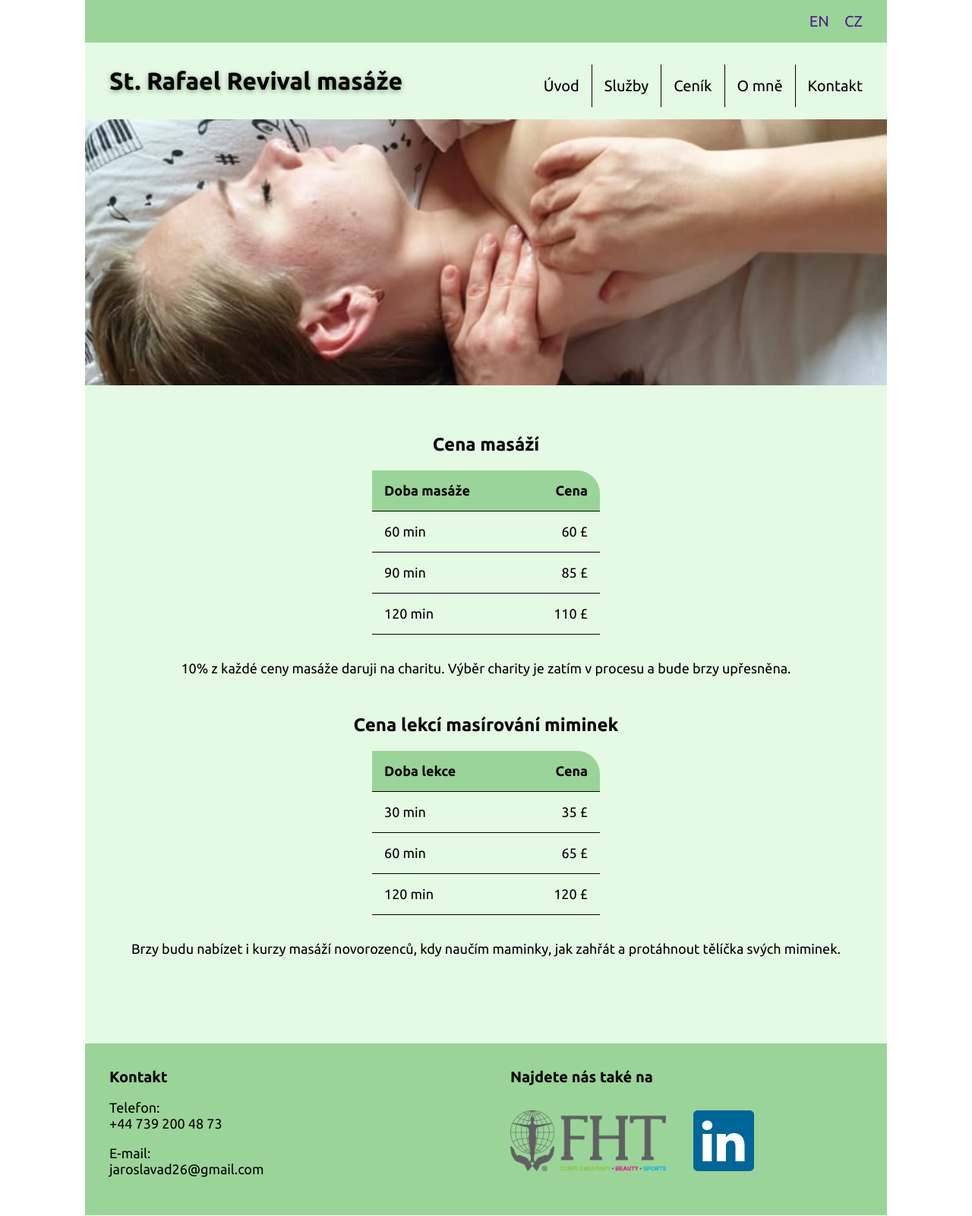
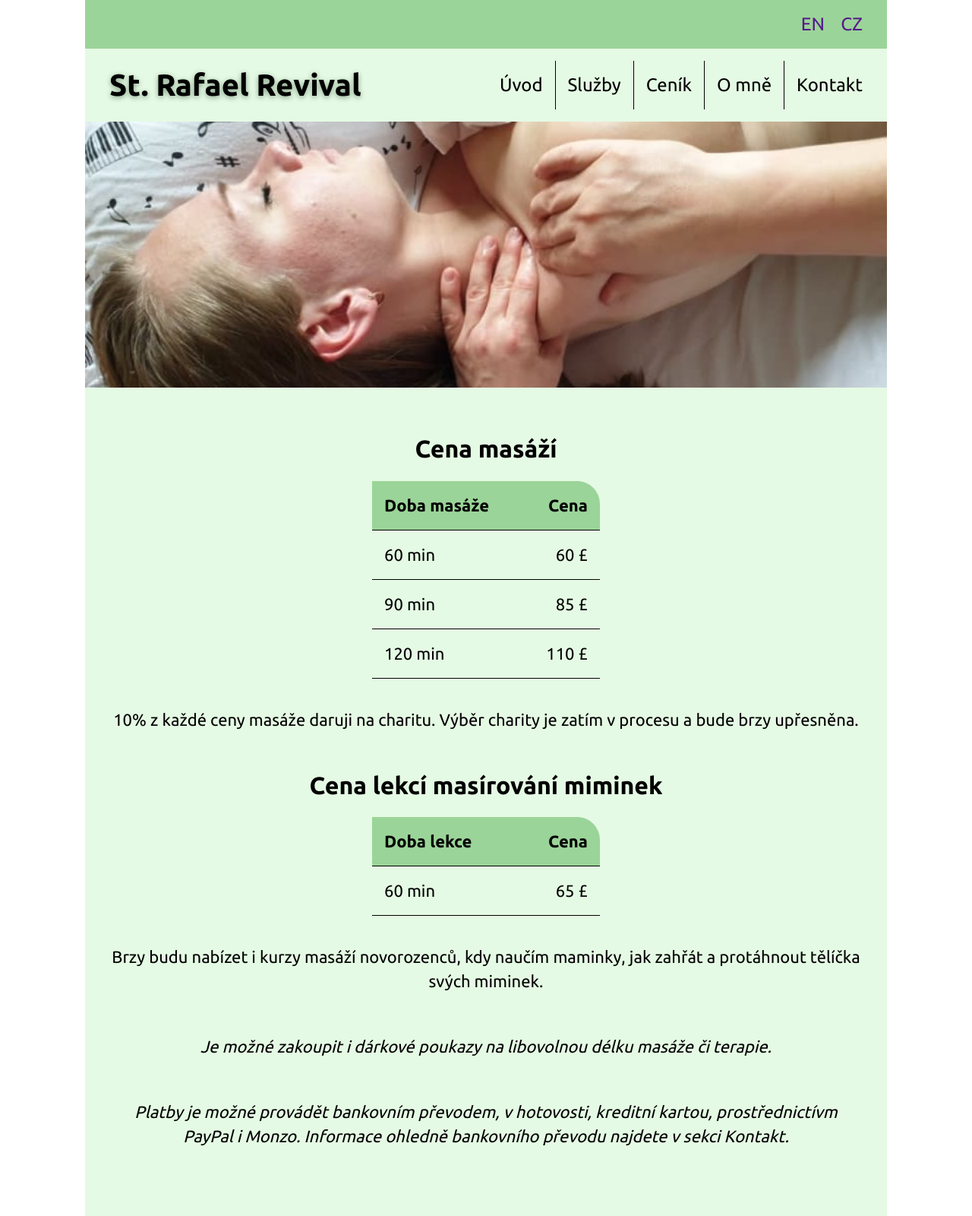
Before and after one commit to MonikaBuzkova/Zaverecny-projekt, an Eleventy site: page cenik.html in a window 1280 px wide. Shown: the top 1600 px of the page at 76% size. Built offline with nearby package versions, Linux system fonts and the light colour scheme; Eleventy itself is replaced by a stand-in of ours; files that its build step writes are made by us from their sources.

Commit message:
Slavky pozadavky

```diff
--- a/_includes/moje-sablona.njk
+++ b/_includes/moje-sablona.njk
@@ -4,7 +4,7 @@
     <meta charset="UTF-8" />
     <meta http-equiv="X-UA-Compatible" content="IE=edge" />
     <meta name="viewport" content="width=device-width, initial-scale=1.0" />
-    <title>St. Rafael Revival massages</title>
+    <title>St. Rafael Revival</title>
     <link rel="preconnect" href="https://fonts.googleapis.com">
     <link rel="preconnect" href="https://fonts.gstatic.com" crossorigin>
     <link href="https://fonts.googleapis.com/css2?family=Ubuntu:wght@400;700&display=swap" rel="stylesheet">
@@ -23,7 +23,7 @@
 
     <div class="header__inner">
                 <div class="header__left">
-                    <div class="header__logo">St. Rafael Revival masáže</div>
+                    <div class="header__logo">St. Rafael Revival</div>
     </div>
 
 
--- a/cenik.html
+++ b/cenik.html
@@ -43,23 +43,15 @@ title: Ceník
             </tr>
 
             <tr>
-                <td>30 min</td>
-                <td class="pricing__price">35 £</td>
-            </tr>
-
-            <tr>
                 <td>60 min</td>
                 <td class="pricing__price">65 £</td>
-            </tr>
-
-            <tr>
-                <td>120 min</td>
-                <td class="pricing__price">120 £</td>
             </tr>
         </table>
 
 
         <p>Brzy budu nabízet i kurzy masáží novorozenců, kdy naučím maminky, jak zahřát a protáhnout tělíčka svých miminek.</p>
 
+        <p class="pricing__special-info">Je možné zakoupit i dárkové poukazy na libovolnou délku masáže či terapie.</p>
+        <p class="pricing__special-info">Platby je možné provádět bankovním převodem, v hotovosti, kreditní kartou, prostřednictívm PayPal i Monzo. Informace ohledně bankovního převodu najdete v sekci <a class="pricing__link" href="/kontakt/">Kontakt.</a></p>
     </div>
 </section>
--- a/css/style.css
+++ b/css/style.css
@@ -12,7 +12,8 @@ html { box-sizing: border-box; }
 body {
 	margin: 0;
 	font-family: 'Ubuntu', sans-serif;
-	font-size: 18px;
+	font-size: 22px;
+	line-height: var(--spacer-double);
 }
 
 .wrapper {
@@ -26,11 +27,11 @@ h1, h2 {
 }
 
 h1 {
-    font-size: 1.5rem;
+    font-size: 2rem;
 }
 
 h2 {
-    font-size: 1.25rem;
+    font-size: 1.5rem;
 }
 
 section {
@@ -54,7 +55,7 @@ section {
 .header__language a {
 	margin-right: var(--spacer);
 	text-decoration: none;
-	font-size: 1.25rem;
+	font-size: 1.5rem;
 }
 
 .header__language a:hover,
@@ -63,7 +64,7 @@ section {
 }
 
 .header__logo {
-	font-size: 2rem;
+	font-size: 2.5rem;
 	font-weight: bold;
 	text-shadow: 0 2px 7px rgb(131, 158, 132);
 	padding: var(--spacer);
@@ -88,7 +89,7 @@ section {
 	display: none;
 	margin: 0;
 	padding: 0;
-	font-size: 1.25rem;
+	font-size: 1.5rem;
 }
 
 .menu__item {
@@ -102,7 +103,8 @@ section {
 	color: black;
 }
 
-.menu__link:hover {
+.menu__link:hover,
+.pricing__link:hover {
 background-color: var(--accent);
 }
 
@@ -150,7 +152,7 @@ background-color: var(--accent);
 		display: grid;
 		grid-template-columns: repeat(3, 1fr);
 		gap: var(--spacer-double);
-}
+	}
 
 
 
@@ -246,6 +248,16 @@ th {
 	background-color: var(--accent);
 }
 
+.pricing__special-info {
+	font-style: italic;
+	padding-top: var(--spacer-double);
+}
+
+.pricing__link {
+	padding-top: var(--spacer);
+	padding-bottom: var(--spacer);
+}
+
 .about__content {
 	grid-column: span 2;
 }
@@ -311,7 +323,8 @@ th {
 }
 
 .contact__title a,
-.footer__title a {
+.footer__title a,
+.pricing__link {
 	text-decoration: none;
 	color: black;
 }
```
Also changed, not shown: kontakt.html (+22 -4 lines), 4 other files.
